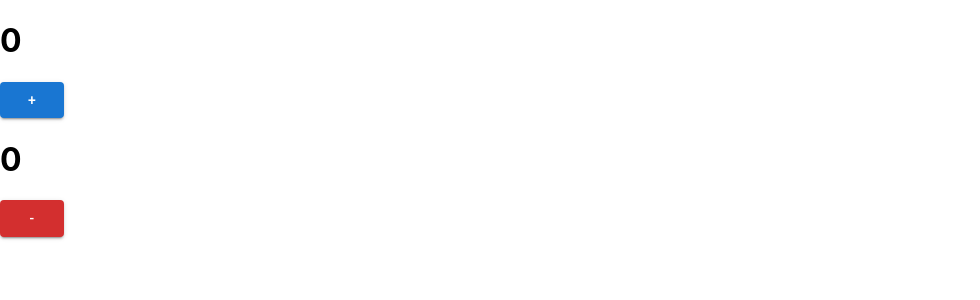
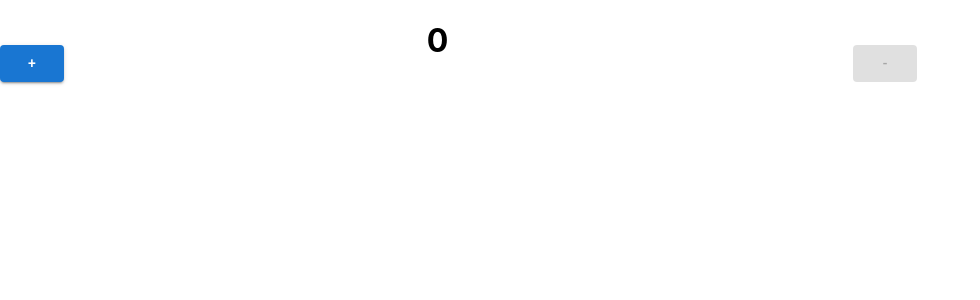
Before and after one commit to balaji1610/ReduxToolkit_Counter, a React (Create React App) app: page / in a window 1280 px wide. Shown: the top 300 px of the page, without its empty margins (0-980 px from the left). Built offline with nearby package versions, Linux system fonts and the light colour scheme.

Commit message:
DisabledBtn

```diff
--- a/src/Counter/Counter.jsx
+++ b/src/Counter/Counter.jsx
@@ -2,21 +2,45 @@ import { Button } from "@mui/material";
 import { useSelector, useDispatch } from "react-redux";
 import { increment } from "../features/counter/counterSlice";
 import SecondChildren from "./SecondChildren";
+import Grid from "@mui/material/Grid";
 export default function Counter() {
   const count = useSelector((state) => state.counter.value);
   const dispatch = useDispatch();
   return (
     <div>
-      <h1>{count}</h1>
+      <Grid
+        container
+        direction="row"
+        justifyContent="flex-end"
+        alignItems="flex-end"
+        columns={12}
+      >
+        <Grid item xs={4}>
+          <div>
+            {" "}
+            <Button
+              variant="contained"
+              color="primary"
+              onClick={() => dispatch(increment())}
+            >
+              +
+            </Button>{" "}
+          </div>
+        </Grid>
+        <Grid item xs={4}>
+          <div>
+            {" "}
+            <h1>{count}</h1>
+          </div>
+        </Grid>
 
-      <Button
-        variant="contained"
-        color="primary"
-        onClick={() => dispatch(increment("Balaji"))}
-      >
-        +
-      </Button>
-      <SecondChildren />
+        <Grid item xs={4}>
+          <div>
+            {" "}
+            <SecondChildren />
+          </div>
+        </Grid>
+      </Grid>
     </div>
   );
 }
--- a/src/Counter/SecondChildren.jsx
+++ b/src/Counter/SecondChildren.jsx
@@ -1,12 +1,20 @@
+import { useSelector, useDispatch } from "react-redux";
+import { decrement } from "../features/counter/counterSlice";
 import { Button } from "@mui/material";
-import { useSelector } from "react-redux";
+export default function SecondChildren() {
+  const dispatch = useDispatch();
 
-export default function SecondChildren() {
-  const up = useSelector((state) => state.counter.value);
+  const dec = useSelector((state) => state.counter.value);
+
+  const isCounterZero = dec === 0;
   return (
     <div>
-      <h1>{up}</h1>
-      <Button variant="contained" color="error">
+      <Button
+        variant="contained"
+        color="primary"
+        onClick={() => dispatch(decrement())}
+        disabled={isCounterZero}
+      >
         -
       </Button>
     </div>
--- a/src/features/counter/counterSlice.js
+++ b/src/features/counter/counterSlice.js
@@ -12,9 +12,12 @@ export const counterSlice = createSlice({
     increment: (state) => {
       state.value += 1;
     },
+    decrement: (state) => {
+      state.value -= 1;
+    },
   },
 });
 
-export const { increment } = counterSlice.actions;
+export const { increment,decrement } = counterSlice.actions;
 
 export default counterSlice.reducer;
```
